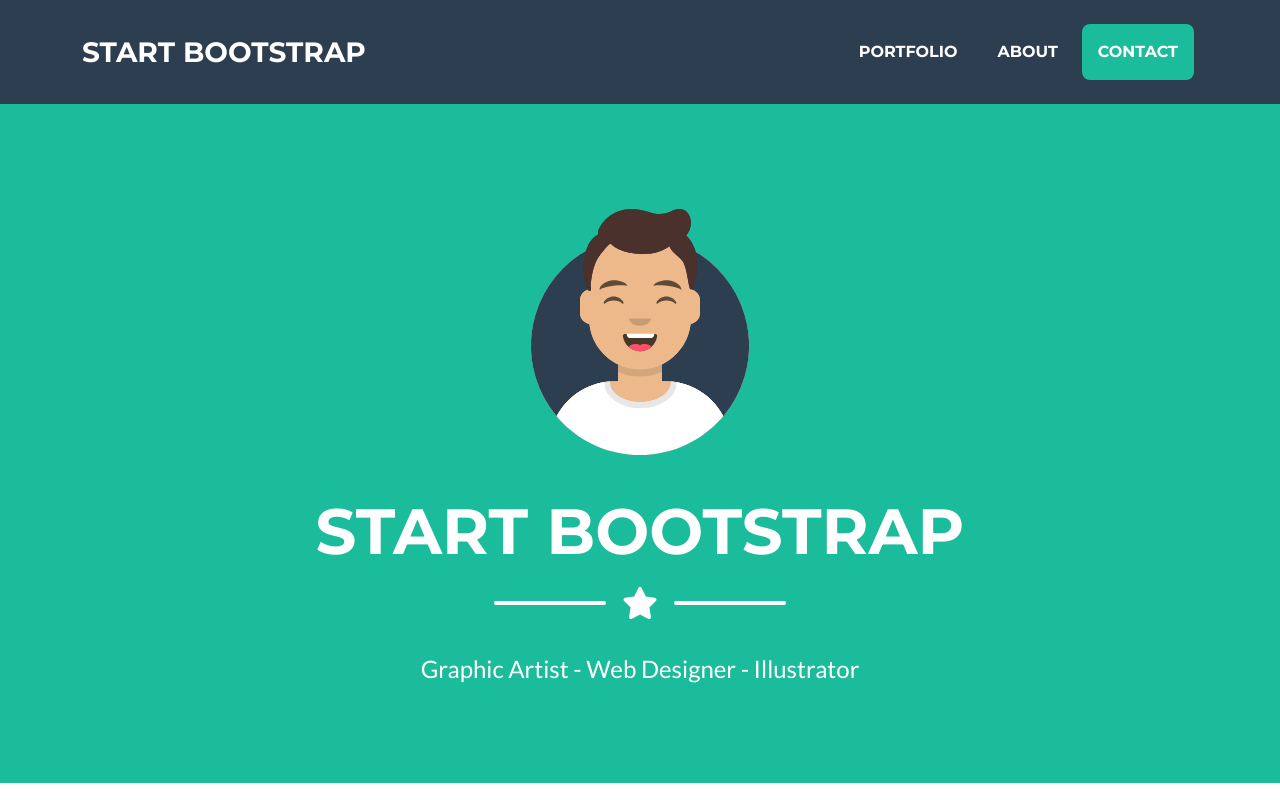
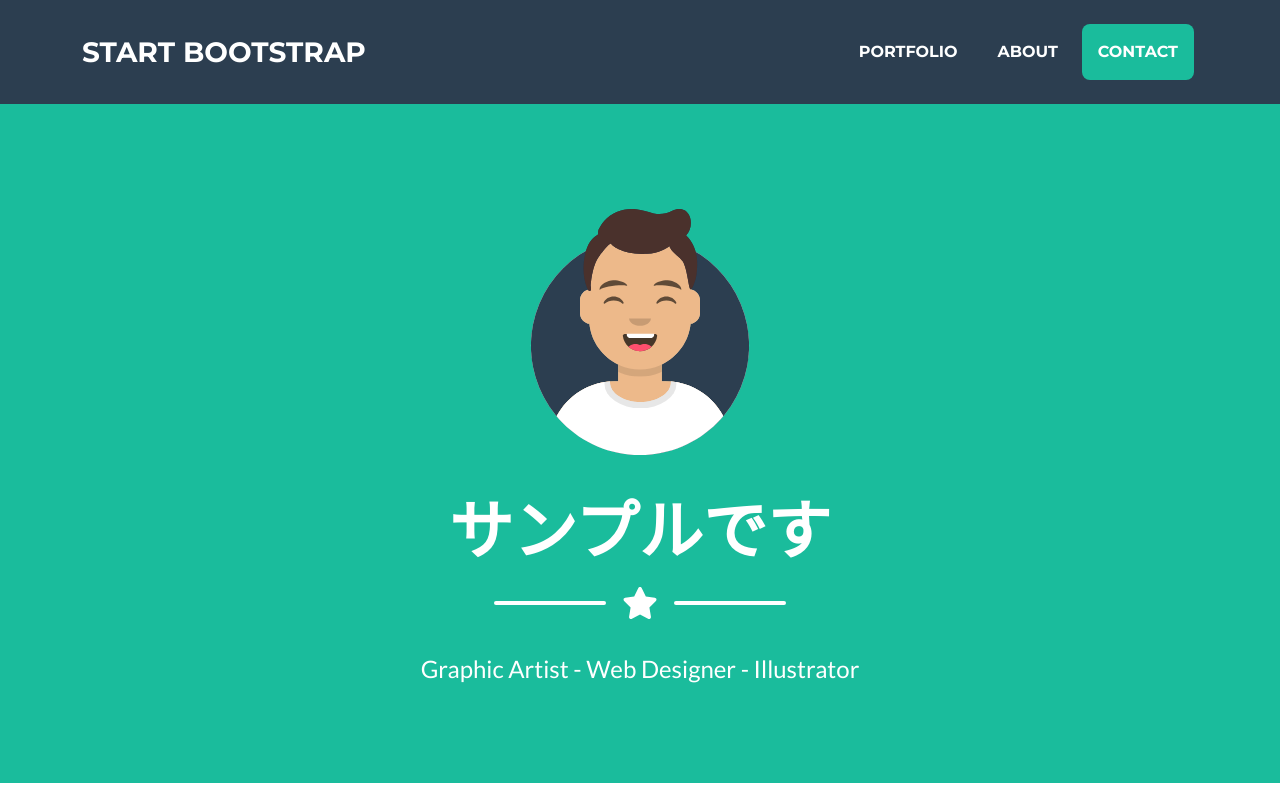
Before and after one commit to MonkModeMan/SampleWeb002, a plain HTML site: page index.html in a window 1280 px wide. Shown: the top 800 px of the page. Drawn offline with nearby package versions, Linux system fonts and the light colour scheme.

Commit message:
Update index.html

```diff
--- a/index.html
+++ b/index.html
@@ -40,7 +40,7 @@
                 <!-- Masthead Avatar Image-->
                 <img class="masthead-avatar mb-5" src="assets/img/avataaars.svg" alt="..." />
                 <!-- Masthead Heading-->
-                <h1 class="masthead-heading text-uppercase mb-0">Start Bootstrap</h1>
+                <h1 class="masthead-heading text-uppercase mb-0">サンプルです</h1>
                 <!-- Icon Divider-->
                 <div class="divider-custom divider-light">
                     <div class="divider-custom-line"></div>
```
